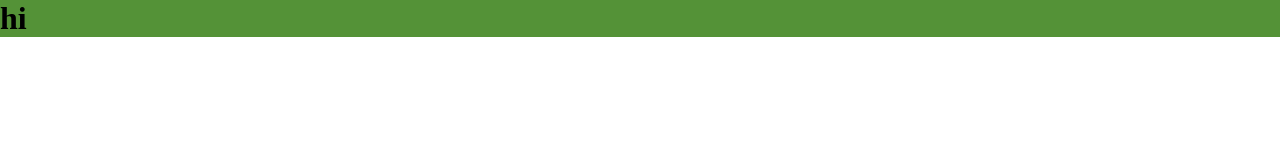
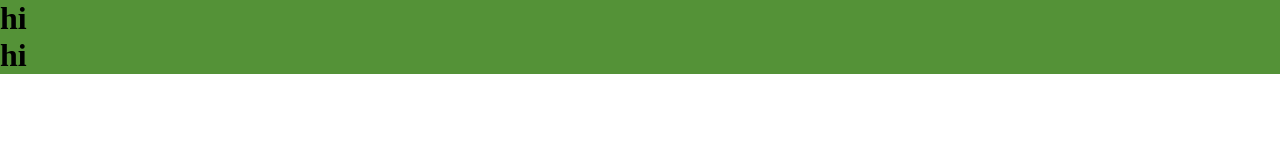
Before and after one commit to mrkenopi/meron, a plain HTML site: page index.html in a window 1280 px wide. Drawn offline with Linux system fonts and the light colour scheme.

Commit message:
Update index.html

```diff
--- a/index.html
+++ b/index.html
@@ -1,4 +1,16 @@
 <!DOCTYPE html>
+<html lang="en">
+<head>
+    <meta charset="UTF-8">
+    <meta http-equiv="X-UA-Compatible" content="IE=edge">
+    <meta name="viewport" content="width=device-width, initial-scale=1.0">
+    <title>main</title>
+    <link rel="stylesheet" href="/css/normalize.css">
+    <link rel="stylesheet" href="/css/style.css">
+</head>
+<body>
+    <div>
+        <!DOCTYPE html>
 <html lang="en">
 <head>
     <meta charset="UTF-8">
@@ -16,3 +28,11 @@
     </div>
 </body>
 </html>
+    </div>
+    <div id="main">
+        <h1>
+            hi
+        </h1>
+    </div>
+</body>
+</html>
```
